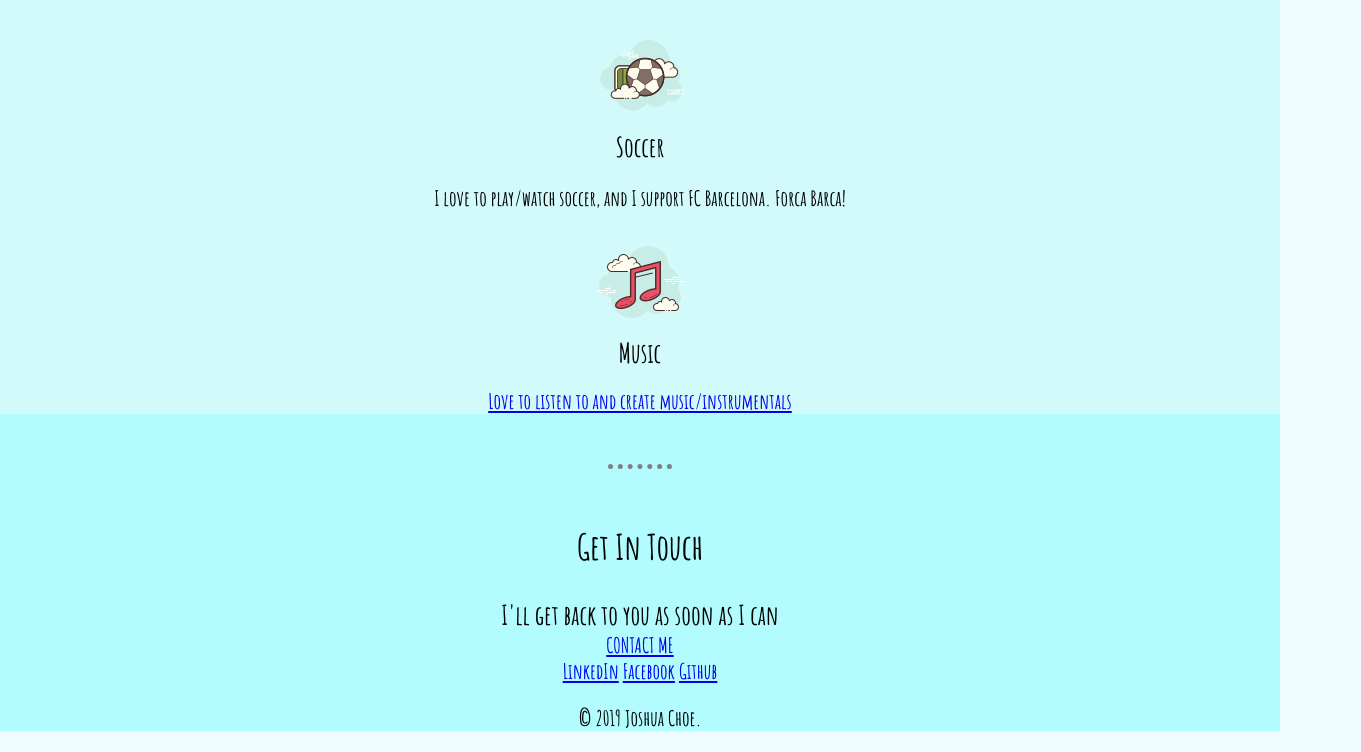
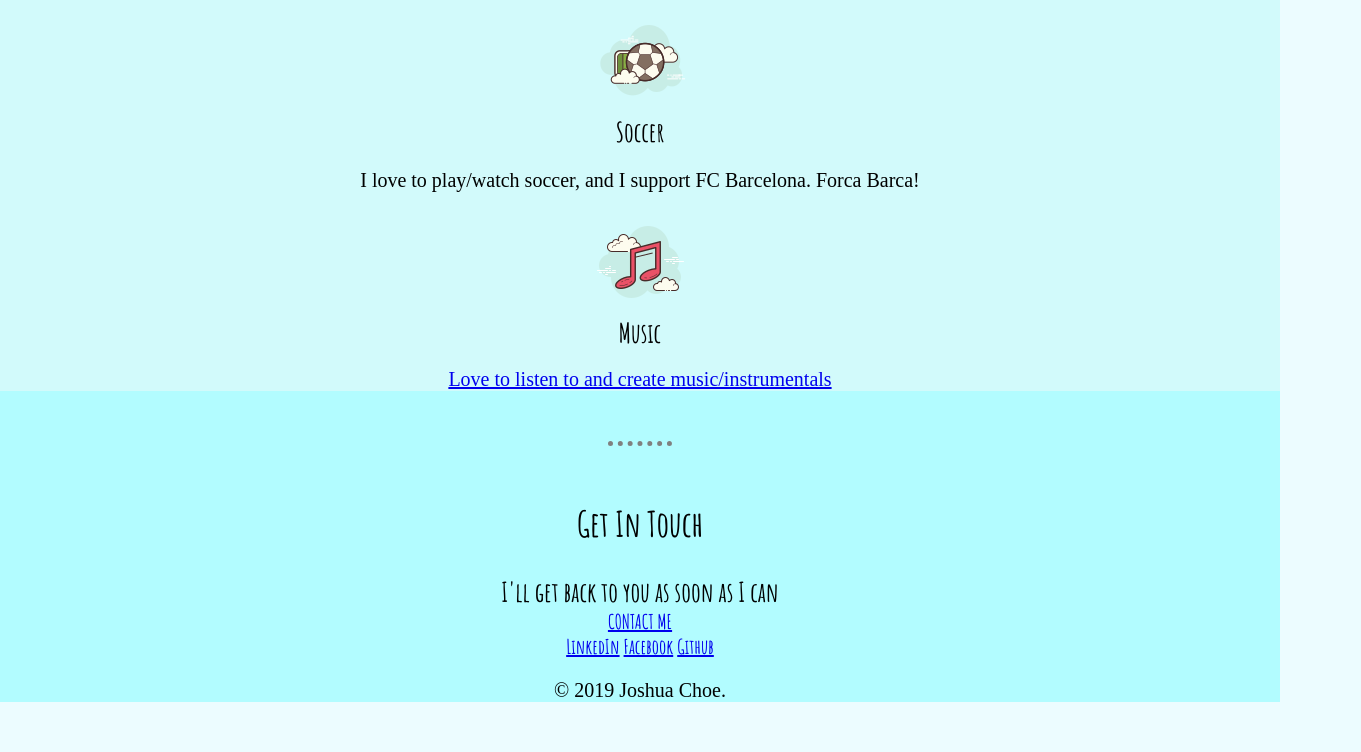
Before and after one commit to jdc711/Personal-Website, a plain HTML site: page index.html in a window 1280 px wide. Shown: the part 1434-2186 px from the top of the page, 1361 px wide, since content can reach past the window. After the commit the page ends 2156 px from the top, so only its background shows below. Drawn offline with Linux system fonts and the light colour scheme; a web font is replaced by a local one.

Commit message:
Update styles.css

```diff
--- a/css/styles.css
+++ b/css/styles.css
@@ -15,6 +15,16 @@
 
 .bottom-container{
   background-color: #b2fcff;
+
+}
+
+.btn{
+  font-family: 'Amatic SC', cursive;
+font-weight: normal;
+}
+.footer-link{
+  font-family: 'Amatic SC', cursive;
+
 }
 
 body{
@@ -37,12 +47,14 @@ margin-top: 50px;
 
 h1{
  margin-top: 0px;
+ font-family: 'Amatic SC', cursive;
+font-size: 41px;
 }
 
 p{
-font-family: 'Amatic SC', cursive;
+font-family: 'Josefin Slab', serif;
 font-weight: normal;
-font-size: 21px;
+font-size: 20px;
 }
 
 h2{
@@ -57,8 +69,7 @@ h3{
 }
 a{
   font-weight: normal;
-  font-family: 'Amatic SC', cursive;
-  font-size: 21px;
+font-family: 'Josefin Slab', serif;  font-size: 20px;
 }
 
 
@@ -82,7 +93,7 @@ height: 400px;
 }
 #pp{
   text-align: left;
-  font-size: 18px;
+  font-size: 23px;
 
 }
 .welcome {
```
